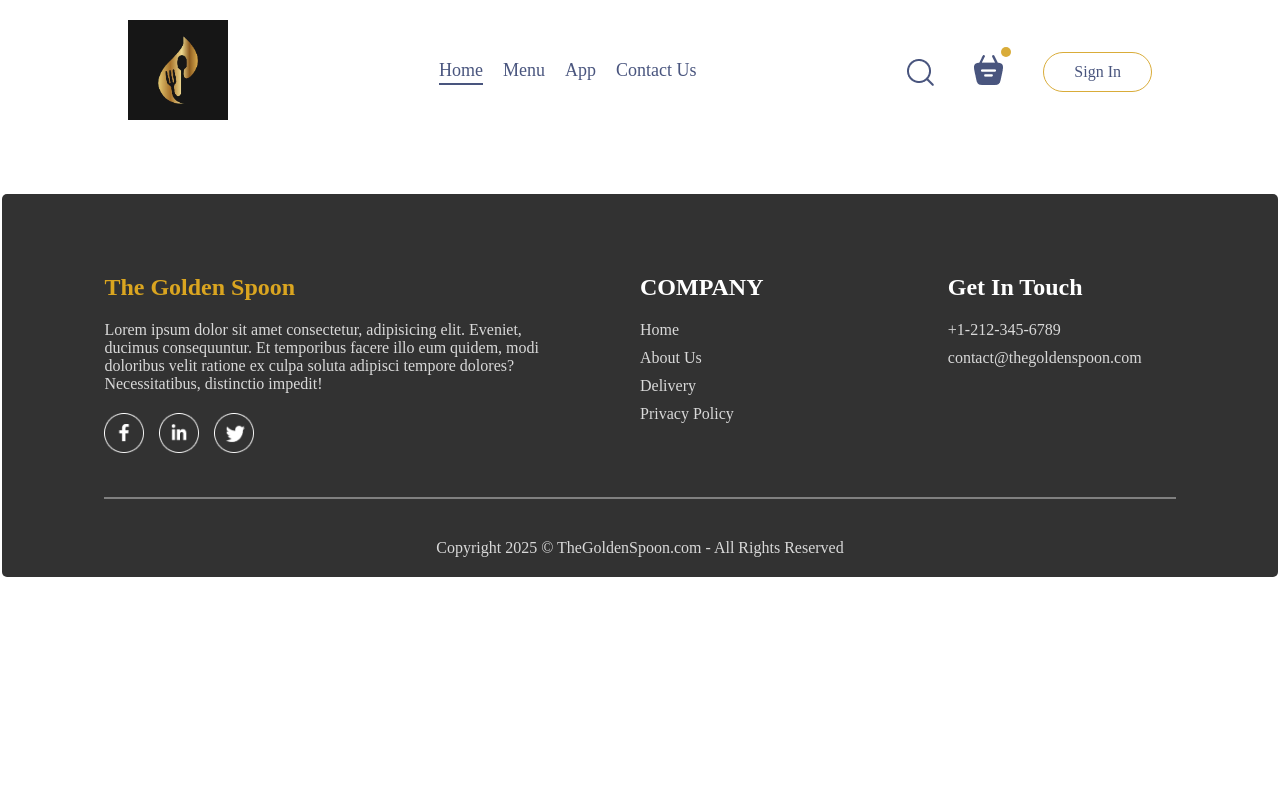
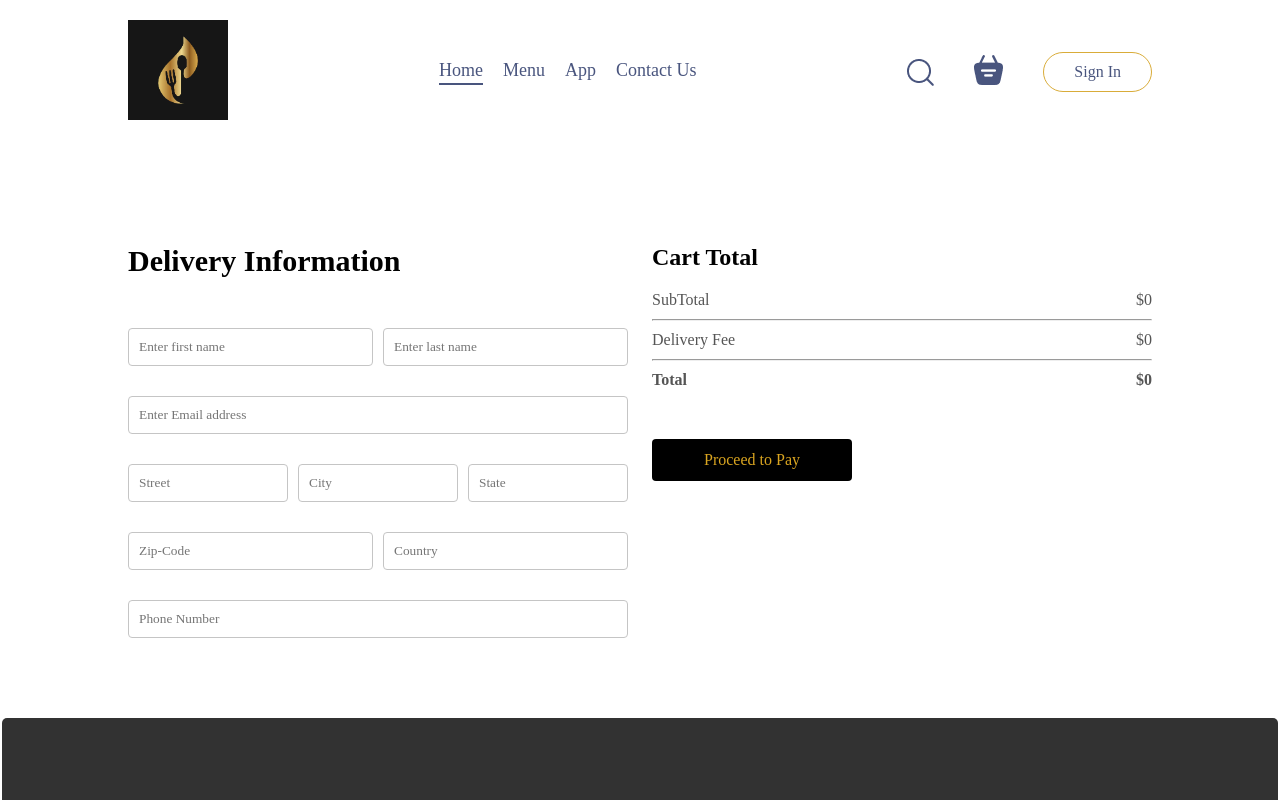
Before and after one commit to Yashi027/My_restaurant_website, a React (Vite) app: page /order in a window 1280 px wide. Shown: the top 800 px of the page. Built offline with nearby package versions, Linux system fonts and the light colour scheme.

Commit message:
place-order

```diff
--- a/src/components/navbar/Navbar.jsx
+++ b/src/components/navbar/Navbar.jsx
@@ -1,14 +1,16 @@
-import React, { useState } from 'react';
+import React, { useContext, useState } from 'react';
 import './Navbar.css';
 import { asset } from '../../assets/frontend_assets/asset';
 import { assets } from '../../assets/admin_assets/assets'
 import { Link } from 'react-router-dom';
+import { StoreContext } from '../../context/StoreContext';
 
 
 
 function Navbar({ setShowLogin }) {
 
   const [menu, setMenu] = useState("Home");
+  const {getTotalCartamount} = useContext(StoreContext);
 
   return (
     <div className='navbar'>
@@ -23,7 +25,7 @@ function Navbar({ setShowLogin }) {
         <img src={asset.search_icon} alt="Search Icon" />
         <div className="navbar-search-icon">
           <Link to='/cart'><img src={asset.basket_icon} alt="" /></Link>
-          <div className="dot"></div>
+          <div className={getTotalCartamount()?"dot":""}></div>
         </div>
         <button onClick={() => setShowLogin(true)}>Sign In</button>
       </div>
--- a/src/context/StoreContext.jsx
+++ b/src/context/StoreContext.jsx
@@ -1,5 +1,5 @@
 import { createContext, useEffect } from "react";
-import {food_list} from '../assets/frontend_assets/asset'
+import { food_list } from '../assets/frontend_assets/asset'
 import { useState } from "react";
 
 
@@ -9,41 +9,49 @@ const StoreContextProvider = (props) => {
 
   const [cartItems, setCartItems] = useState({});
   const addtocart = (itemId) => {
-      if(!cartItems[itemId]){
-        setCartItems((pre) => ({...pre,[itemId]:1}))
-      }else{
-        setCartItems((pre) => ({...pre,[itemId]:pre[itemId]+1}))
+    if (!cartItems[itemId]) {
+      setCartItems((pre) => ({ ...pre, [itemId]: 1 }))
+    } else {
+      setCartItems((pre) => ({ ...pre, [itemId]: pre[itemId] + 1 }))
     }
   }
 
   const removeFromCart = (itemId) => {
     setCartItems((pre) => {
       if (pre[itemId] > 1) {
-      // decrease count
         return { ...pre, [itemId]: pre[itemId] - 1 };
       } else {
-      // remove item completely if it’s 1 or 0
         const updatedCart = { ...pre };
         delete updatedCart[itemId];
         return updatedCart;
       }
     });
   };
-     useEffect(() => {
-     console.log(cartItems)
-    },[cartItems])
+
+  const getTotalCartamount = () => {
+    let totalamt = 0;
+    for (const item in cartItems) {
+      if (cartItems[item] > 0) {
+        let iteminfo = food_list.find((product) => product._id === item);
+        totalamt += iteminfo.price * cartItems[item];
+      }
+    }
+    return totalamt
+  }
+
 
   const contextValue = {
     food_list,
     cartItems,
     setCartItems,
     addtocart,
-          removeFromCart
+    removeFromCart,
+    getTotalCartamount
   }
 
 
 
-    return(
+  return (
     <StoreContext.Provider value={contextValue}>
       {props.children}
     </StoreContext.Provider>
--- a/src/pages/Cart/Cart.jsx
+++ b/src/pages/Cart/Cart.jsx
@@ -1,10 +1,12 @@
 import React, { useContext } from 'react'
 import './Cart.css'
 import { StoreContext } from '../../context/StoreContext'
+import { useNavigate } from 'react-router-dom'
 
 function Cart() {
 
-  const { cartItems, removeFromCart, food_list } = useContext(StoreContext)
+  const { cartItems, removeFromCart, food_list, getTotalCartamount } = useContext(StoreContext)
+  const navigate = useNavigate();
 
   return (
     <div className='cart'>
@@ -45,20 +47,20 @@ function Cart() {
             <div>
               <div className="cart-total-deatails">
                 <p>SubTotal</p>
-                <p>{0}</p>
+                <p>${getTotalCartamount()}</p>
               </div>
               <hr />
               <div className="cart-total-deatails">
                 <p>Delivery Fee</p>
-                <p>{2}</p>
+                <p>${getTotalCartamount()==0?0:8}</p>
               </div>
               <hr />
               <div className="cart-total-deatails">
                 <b>Total </b>
-                <b>{0}</b>
+                <b>${getTotalCartamount() == 0? 0: getTotalCartamount()+8}</b>
               </div>
             </div>
-            <button>Proceed to Pay</button>
+            <button onClick={() => navigate('/order')}>Proceed to Next</button>
         </div>
         <div className="cart-promo">
           <p>If you have promo-code, Enter it here</p>
--- a/src/pages/PlaceOrder/PlaceOrder.css
+++ b/src/pages/PlaceOrder/PlaceOrder.css
@@ -0,0 +1,35 @@
+.placeorder{
+    display: flex;
+    justify-content: space-between;
+    gap: 15px;
+    align-items: start;
+    margin-top: 100px;
+}
+.place-order-left{
+    width: 100%;
+    max-width: max(30%,500px);
+}
+.place-order-left .title{
+    font-size: 30px;
+    font-weight: 600;
+    margin-bottom: 50px;
+}
+.place-order-left input{
+    margin-bottom: 30px;
+    padding: 10px;
+    border: 1px solid #c5c5c5;
+    border-radius: 4px;
+    width: 100%;
+    outline-color: rgb(94, 84, 29);
+}
+.place-order-left .multi-fields{
+    display: flex;
+    gap: 10px;
+}
+.place-order-right{
+    width: 100%;
+    max-width: max(40%,500px);
+}
+.placeorder .cart-total button{
+    margin-top: 30px;
+}
--- a/src/pages/PlaceOrder/PlaceOrder.jsx
+++ b/src/pages/PlaceOrder/PlaceOrder.jsx
@@ -1,10 +1,55 @@
-import React from 'react';
+import React, { useContext } from 'react';
 import './PlaceOrder.css'
+import { StoreContext } from '../../context/StoreContext';
 function PlaceOrder() {
+  const {getTotalCartamount} = useContext(StoreContext)
   return (
-    <div>
+    <form className='placeorder'>
+      <div className="place-order-left">
+        <p className="title">
+          Delivery Information
+        </p>
+        <div className="multi-fields">
+          <input type="text" placeholder='Enter first name' />
+          <input type="text" placeholder='Enter last name' />
+        </div>
+        <input type="email" placeholder='Enter Email address' />
+        <div className="multi-fields">
+          <input type="text" placeholder='Street' />
+          <input type="text" placeholder='City' />
+          <input type="text" placeholder='State' />
+        </div>
+        <div className="multi-fields">
+          <input type="text" placeholder='Zip-Code' />
+          <input type="text" placeholder='Country' />
+        </div>
+        <input type="tel" placeholder='Phone Number' />
+      </div>
 
-    </div>
+
+      <div className="place-order-right">
+        <div className="cart-total">
+          <h2>Cart Total</h2>
+          <div>
+            <div className="cart-total-deatails">
+              <p>SubTotal</p>
+              <p>${getTotalCartamount()}</p>
+            </div>
+            <hr />
+            <div className="cart-total-deatails">
+                <p>Delivery Fee</p>
+                <p>${getTotalCartamount()==0?0:8}</p>
+              </div>
+              <hr />
+              <div className="cart-total-deatails">
+                <b>Total </b>
+                <b>${getTotalCartamount() == 0? 0: getTotalCartamount()+8}</b>
+              </div>
+          </div>
+          <button >Proceed to Pay</button>
+        </div>
+      </div>
+    </form>
   );
 }
 
```
Lines whose indentation alone changed are shown as unchanged.
